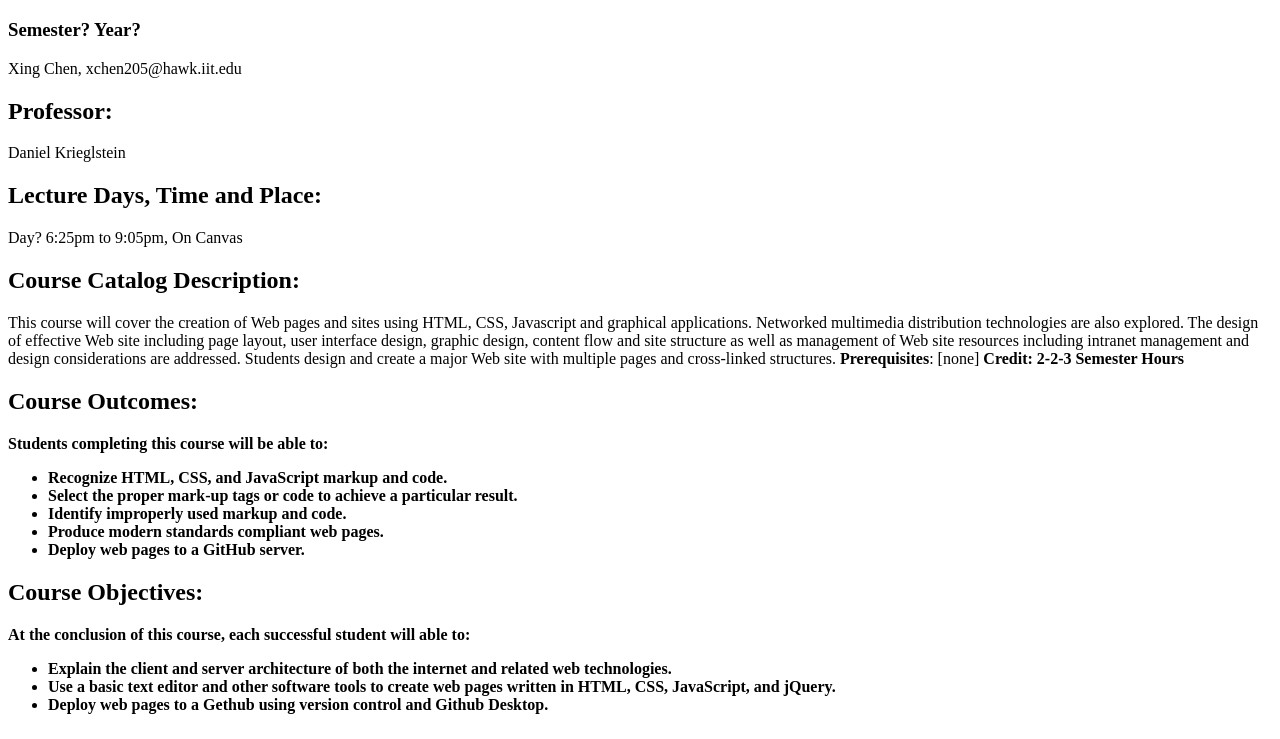
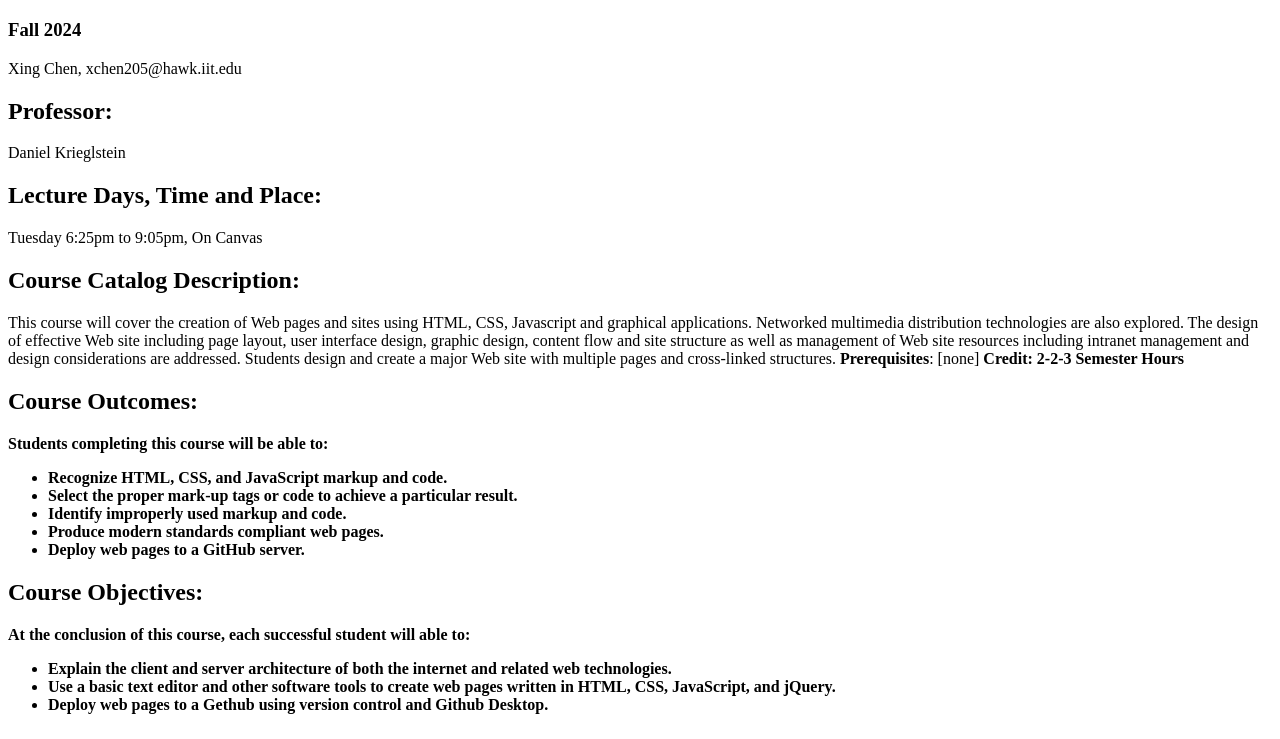
Before and after one commit to xchen205/webdev_lab2, a plain HTML site: page index.html in a window 1280 px wide. Shown: the part 61-800 px from the top of the page. Drawn offline with Linux system fonts and the light colour scheme.

Commit message:
Update index.html

```diff
--- a/index.html
+++ b/index.html
@@ -2,12 +2,12 @@
 <html>
 <body>
 <h1>Internet Technologies and Web Design</h1>
-<h3>Semester? Year?</h3>
+<h3>Fall 2024</h3>
 <p>Xing Chen, xchen205@hawk.iit.edu</p>
 <h2>Professor:</h2>
 <p>Daniel Krieglstein</p>
 <h2>Lecture Days, Time and Place:</h2>
-<p>Day? 6:25pm to 9:05pm, On Canvas</p>
+<p>Tuesday 6:25pm to 9:05pm, On Canvas</p>
 <h2>Course Catalog Description:</h2>
 <p>This course will cover the creation of Web pages and sites using HTML, CSS, Javascript and graphical applications. Networked multimedia distribution technologies are also explored. The design of effective Web site including page layout, user interface design, graphic design, content flow and site structure as well as management of Web site resources including intranet management and design considerations are addressed. Students design and create a major Web site with multiple pages and cross-linked structures. <strong>Prerequisites</strong>: [none] <strong>Credit</srtong>: 2-2-3 Semester Hours</p>
 <h2>Course Outcomes:</h2>
```
